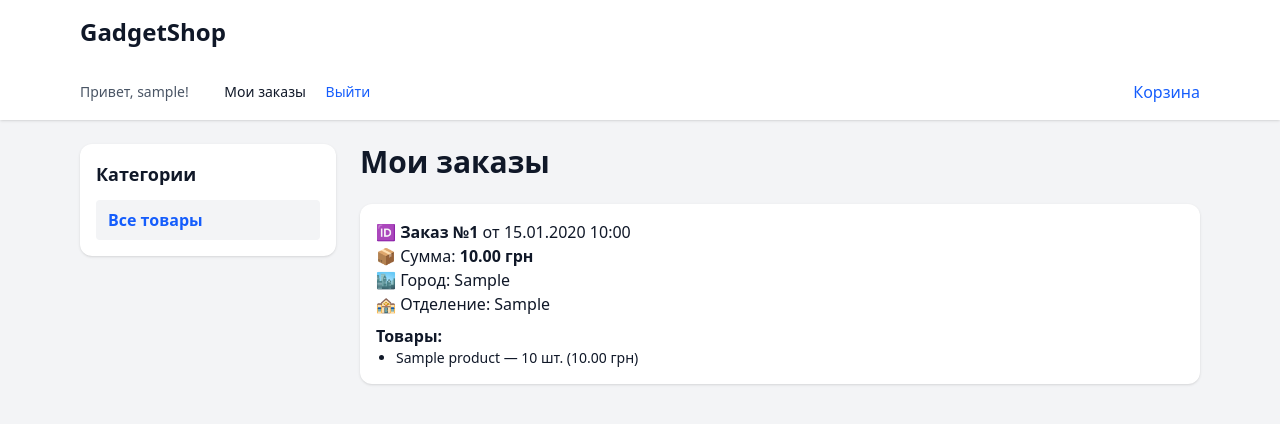
After one commit to litus-work/Django_Store, a Django app: page /orders/my/ in a window 1280 px wide. The commit adds this page. Shown: the top 424 px of the page. Run offline with Django 5.2, Linux system fonts and the light colour scheme; a user stored in the database is signed in; tables that the repository leaves empty hold one stand-in row (values such as "Sample post").

Commit message:
My_orders modul has been added

```diff
--- a/store/core/templates/base.html
+++ b/store/core/templates/base.html
@@ -21,10 +21,10 @@
       </a>
     </div>
     <div class="max-w-6xl mx-auto px-4 py-4 flex items-center justify-between">
-        <a href="{% url 'core:product_list' %}" class="text-2xl font-bold">GadgetShop</a>
         <div class="text-sm space-x-4">
             {% if user.is_authenticated %}
                 <span class="text-gray-600">Привет, {{ user.username }}!</span>
+                <a href="{% url 'orders:my_orders' %}" class="ml-4">Мои заказы</a>
                 <a href="{% url 'accounts:logout_confirm' %}" class="text-blue-600 hover:underline">Выйти</a>
 
             {% else %}
--- /dev/null
+++ b/store/orders/templates/orders/my_orders.html
@@ -0,0 +1,28 @@
+{% extends "base.html" %}
+{% block title %}Мои заказы{% endblock %}
+
+{% block content %}
+<h2 class="text-3xl font-bold mb-6">Мои заказы</h2>
+
+{% if orders %}
+  <div class="space-y-4">
+    {% for order in orders %}
+      <div class="bg-white shadow rounded-xl p-4">
+        <p>🆔 <b>Заказ №{{ order.id }}</b> от {{ order.created|date:"d.m.Y H:i" }}</p>
+        <p>📦 Сумма: <b>{{ order.total_price }} грн</b></p>
+        <p>🏙️ Город: {{ order.city }}</p>
+        <p>🏤 Отделение: {{ order.warehouse }}</p>
+
+        <h4 class="mt-2 font-semibold">Товары:</h4>
+        <ul class="list-disc pl-5 text-sm">
+          {% for item in order.items.all %}
+            <li>{{ item.product.name }} — {{ item.quantity }} шт. ({{ item.price }} грн)</li>
+          {% endfor %}
+        </ul>
+      </div>
+    {% endfor %}
+  </div>
+{% else %}
+  <p>У вас пока нет заказов.</p>
+{% endif %}
+{% endblock %}
--- a/store/orders/urls.py
+++ b/store/orders/urls.py
@@ -5,4 +5,5 @@
 
 urlpatterns = [
     path('create/', views.order_create, name='order_create'),
+    path('my/', views.my_orders, name='my_orders'),
 ]
--- a/store/orders/views.py
+++ b/store/orders/views.py
@@ -27,3 +27,8 @@
         return render(request, 'orders/created.html', {'order': order})
 
     return render(request, 'orders/create.html', {'form': form, 'cart': cart})
+
+@login_required
+def my_orders(request):
+    orders = Order.objects.filter(user=request.user).order_by('-created')
+    return render(request, 'orders/my_orders.html', {'orders': orders})
```
